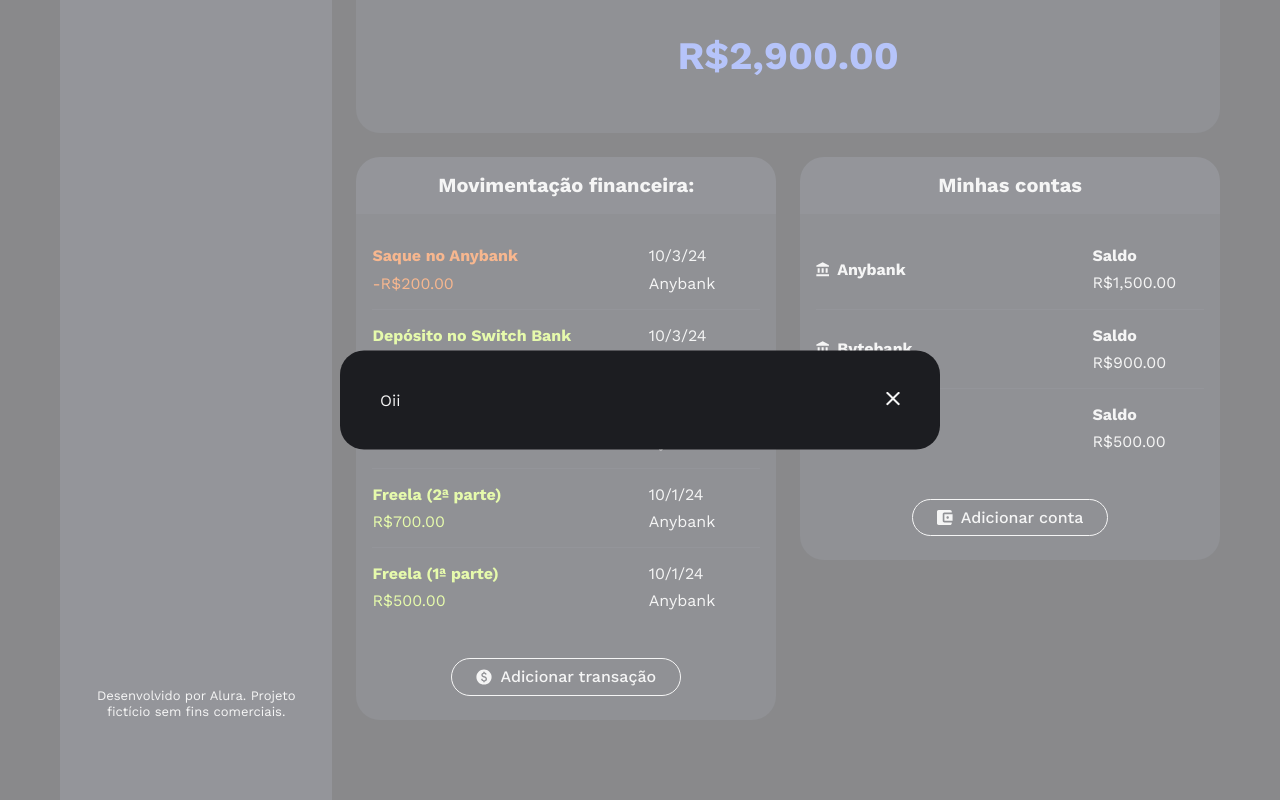
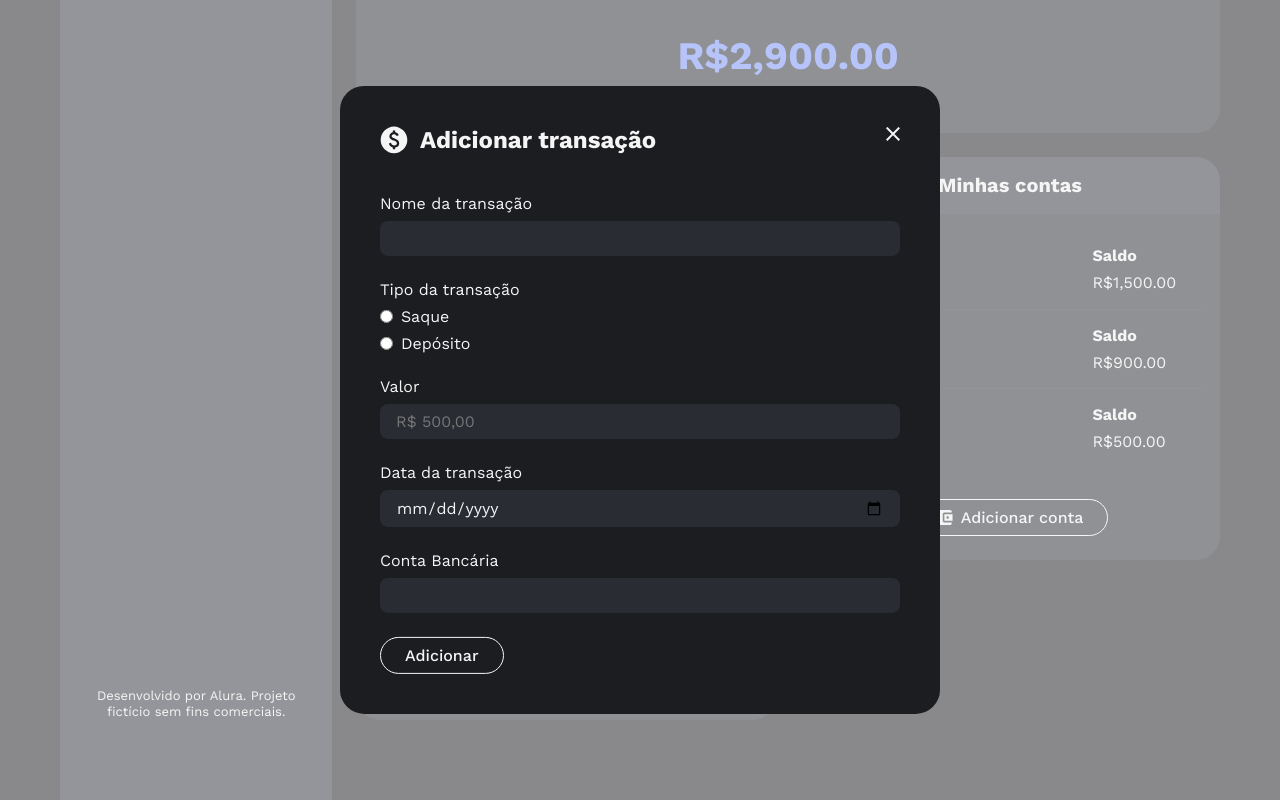
Before and after one commit to antonio-evaldo/4457-angular-19-curso-3-projeto, an Angular app: page / in a window 1280 px wide. Both pictures are taken after a click on the button "Adicionar transação". Shown: the part 272-1072 px from the top of the page. Built offline with nearby package versions, Linux system fonts and the light colour scheme.

Commit message:
Mão na massa + fix: cria componente `BotaoNovaTransacao` e desenvolve HTML/CSS do modal

```diff
--- /dev/null
+++ b/src/app/area-financeira/transacoes/botao-nova-transacao/botao-nova-transacao.component.css
@@ -0,0 +1,45 @@
+.icone-moeda {
+  width: 1rem;
+}
+
+.label-grupo {
+  display: flex;
+  flex-direction: column;
+  gap: 0.5rem;
+}
+
+.form {
+  display: flex;
+  flex-direction: column;
+  gap: 1.5rem;
+}
+
+.input {
+  padding: 0.5rem 1rem;
+
+  border-radius: 0.5rem;
+  border: 0;
+  background: var(--neutras-fundo-detalhe-componentes, #2A2C34);
+}
+
+.grupo-tipo-transacao {
+  border: 0;
+
+  display: flex;
+  flex-direction: column;
+  gap: 0.5rem;
+}
+
+.legend {
+  margin-bottom: 0.5rem;
+}
+
+.label-grupo-radio {
+  display: flex;
+  align-items: center;
+  gap: 0.5rem;
+}
+
+.botao-adicionar-transacao {
+  margin-right: 0;
+}
--- /dev/null
+++ b/src/app/area-financeira/transacoes/botao-nova-transacao/botao-nova-transacao.component.html
@@ -0,0 +1,51 @@
+<app-botao (click)="abrirModal()">
+  <img src="icones/moeda.svg" alt="" class="icone-moeda">
+  Adicionar transação
+</app-botao>
+
+<app-modal [(aberto)]="modalAberto">
+  <ng-container ngProjectAs="[modal-cabecalho]" class="modal-cabecalho">
+    <img src="icones/moeda.svg" alt="">
+    <h2 class="text-xl">Adicionar transação</h2>
+  </ng-container>
+
+  <form class="form text-md">
+    <label class="label-grupo">
+      Nome da transação
+      <input class="input" type="text" name="nome-transacao" required>
+    </label>
+
+    <fieldset class="grupo-tipo-transacao" required>
+      <legend class="legend">Tipo da transação</legend>
+
+      <label class="label-grupo-radio">
+        <input type="radio" name="tipo-transacao" required>
+        Saque
+      </label>
+
+      <label class="label-grupo-radio">
+        <input type="radio" name="tipo-transacao" required>
+        Depósito
+      </label>
+    </fieldset>
+
+    <label class="label-grupo">
+      Valor
+      <input class="input" type="number" name="valor-transacao" min="0.01" step="0.01" placeholder="R$ 500,00" required>
+    </label>
+
+    <label class="label-grupo">
+      Data da transação
+      <input class="input" type="date" name="data-transacao" required>
+    </label>
+
+    <label class="label-grupo">
+      Conta Bancária
+      <input class="input" type="text" name="conta-transacao" required>
+    </label>
+
+    <app-botao class="botao-adicionar-transacao">
+      Adicionar
+    </app-botao>
+  </form>
+</app-modal>
--- /dev/null
+++ b/src/app/area-financeira/transacoes/botao-nova-transacao/botao-nova-transacao.component.ts
@@ -0,0 +1,17 @@
+import { Component, input, signal } from '@angular/core';
+import { BotaoComponent } from "../../../compartilhados/botao/botao.component";
+import { ModalComponent } from "../../../compartilhados/modal/modal.component";
+
+@Component({
+  selector: 'app-botao-nova-transacao',
+  imports: [BotaoComponent, ModalComponent],
+  templateUrl: './botao-nova-transacao.component.html',
+  styleUrl: './botao-nova-transacao.component.css'
+})
+export class BotaoNovaTransacaoComponent {
+  modalAberto = signal(false);
+
+  abrirModal() {
+    this.modalAberto.set(true);
+  }
+}
--- a/src/app/area-financeira/transacoes/transacoes.component.css
+++ b/src/app/area-financeira/transacoes/transacoes.component.css
@@ -7,7 +7,3 @@
 .botao-adicionar-transacao {
   margin: 0 auto;
 }
-
-.icone-moeda {
-  width: 1rem;
-}
--- a/src/app/area-financeira/transacoes/transacoes.component.html
+++ b/src/app/area-financeira/transacoes/transacoes.component.html
@@ -16,11 +16,6 @@
       }
     </ul>
 
-    <app-botao (click)="abrirModal()" class="botao-adicionar-transacao">
-      <img src="icones/moeda.svg" alt="" class="icone-moeda">
-      Adicionar transação
-    </app-botao>
+    <app-botao-nova-transacao class="botao-adicionar-transacao" />
   </div>
 </app-card>
-
-<app-modal [(aberto)]="modalAberto"></app-modal>
--- a/src/app/area-financeira/transacoes/transacoes.component.ts
+++ b/src/app/area-financeira/transacoes/transacoes.component.ts
@@ -1,22 +1,15 @@
-import { Component, input, signal } from '@angular/core';
+import { Component, input } from '@angular/core';
 import { TransacaoComponent } from "./transacao/transacao.component";
 import { Transacao } from '../compartilhados/transacao.model';
-import { BotaoComponent } from "../../compartilhados/botao/botao.component";
 import { CardComponent } from "../compartilhados/card/card.component";
-import { ModalComponent } from "../../compartilhados/modal/modal.component";
+import { BotaoNovaTransacaoComponent } from "./botao-nova-transacao/botao-nova-transacao.component";
 
 @Component({
   selector: 'app-transacoes',
-  imports: [TransacaoComponent, BotaoComponent, CardComponent, ModalComponent],
+  imports: [TransacaoComponent, CardComponent, BotaoNovaTransacaoComponent],
   templateUrl: './transacoes.component.html',
   styleUrl: './transacoes.component.css'
 })
 export class TransacoesComponent {
   transacoes = input.required<Transacao[]>();
-
-  modalAberto = signal(false);
-
-  abrirModal() {
-    this.modalAberto.set(true);
-  }
 }
--- a/src/app/compartilhados/modal/modal.component.css
+++ b/src/app/compartilhados/modal/modal.component.css
@@ -25,3 +25,15 @@
 
   cursor: pointer;
 }
+
+.conteudo {
+  display: flex;
+  flex-direction: column;
+  gap: 2.5rem;
+}
+
+.cabecalho {
+  display: flex;
+  align-items: center;
+  gap: 0.75rem;
+}
--- a/src/app/compartilhados/modal/modal.component.html
+++ b/src/app/compartilhados/modal/modal.component.html
@@ -3,5 +3,17 @@
     <img src="icones/fechar.svg" alt="Fechar">
   </button>
 
-  Oii
+  <div class="conteudo">
+    <div class="cabecalho">
+      <ng-content select="[modal-cabecalho]">
+        Título padrão
+      </ng-content>
+    </div>
+
+    <div>
+      <ng-content>
+        Conteúdo padrão
+      </ng-content>
+    </div>
+  </div>
 </dialog>
```
